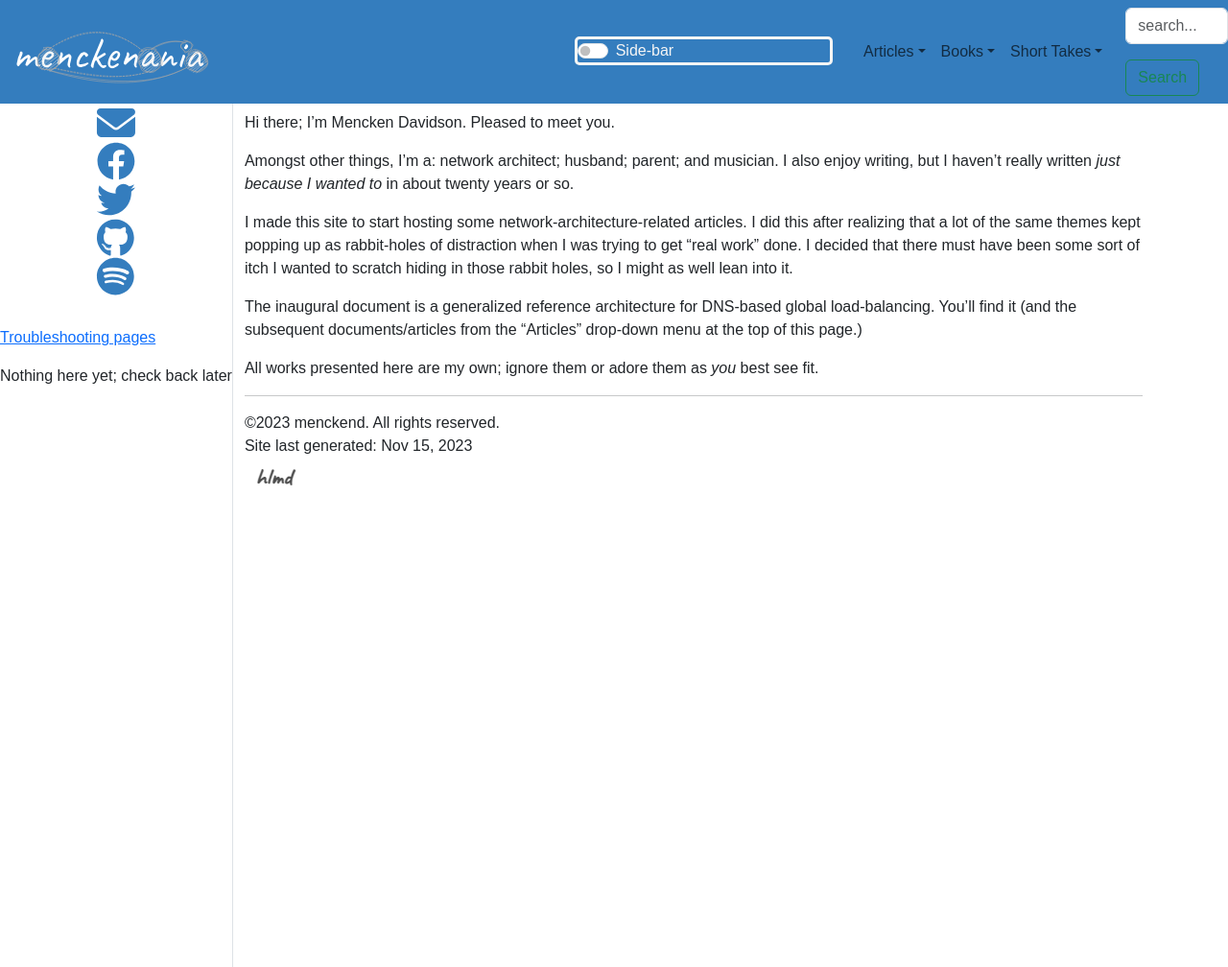
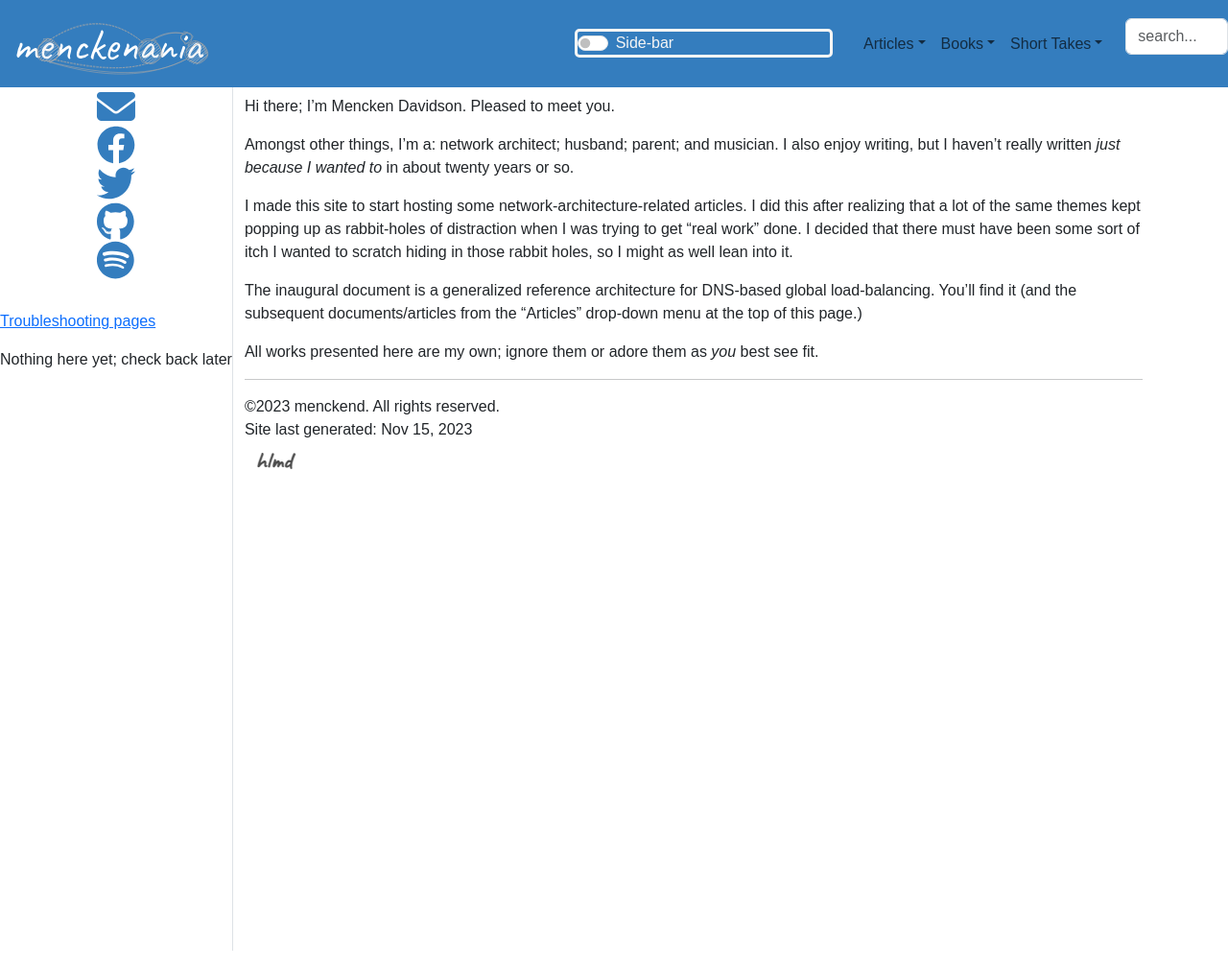
Before and after one commit to menckend/alpha, a Jekyll site: the page built from index.md, in a window 1280 px wide. Shown: the whole page at 96% size. Built offline with Jekyll 4.4.1, drawn with Linux system fonts in a browser that asks for light colours; nearby versions of some CDN libraries; some web fonts are replaced; comment, search, counter and statistics services are not loaded.

Commit message:
Update topnav.html

```diff
--- a/_includes/topnav.html
+++ b/_includes/topnav.html
@@ -8,11 +8,13 @@
         <div class="col">
             <a class="navbar-brand" href="index.html"><img class="navbar-brand" style="height: 75px; padding-top: 0px" src="images/menckenania-logo.drawio.svg"></a>
         </div>
+
         <div class="col">
             <button class="navbar-toggler" type="button" data-bs-toggle="collapse" data-bs-target="#navbarSupportedContent" aria-controls="navbarSupportedContent" aria-expanded="false" aria-label="Toggle top-nav">
             <span class="navbar-toggler-icon"></span>
             </button>
         </div>
+
         <div class="col">
             {% comment %} toggle sidebar button {% endcomment %}
             <div class="form-check form-switch" data-bs-target="#sidebar" data-bs-toggle="collapse" class="bi-toggle-off" style="border-color: whitesmoke; border-style: solid; border-radius: 5px;">
@@ -20,6 +22,7 @@
                 <label class="form-check-label" for="flexSwitchCheckDefault">Side-bar</label>
             </div>
         </div>
+
         <div class="col justify-content-around>
             <div class="collapse navbar-collapse" id="navbarSupportedContent">
                 <ul class="navbar-nav me-auto mb-2 mb-lg-0">
@@ -53,6 +56,7 @@
                 </ul>
             </div>
         </div>
+
         <div class="col-1 justify-content-right ">
             <form>
                 <input id="search-input" class="form-control me-2" type="search" placeholder="{{site.data.strings.search_placeholder_text}}" aria-label="Search">
@@ -69,10 +73,10 @@
                             fuzzy: true,
                         })
                         </script>
-                <button class="btn btn-outline-success" type="submit">Search</button>
             </form>
         </div>
+
+
     </div>
+
 </nav>
-
-{% comment %} Copyright 2021 Google LLC {% endcomment %}
```
